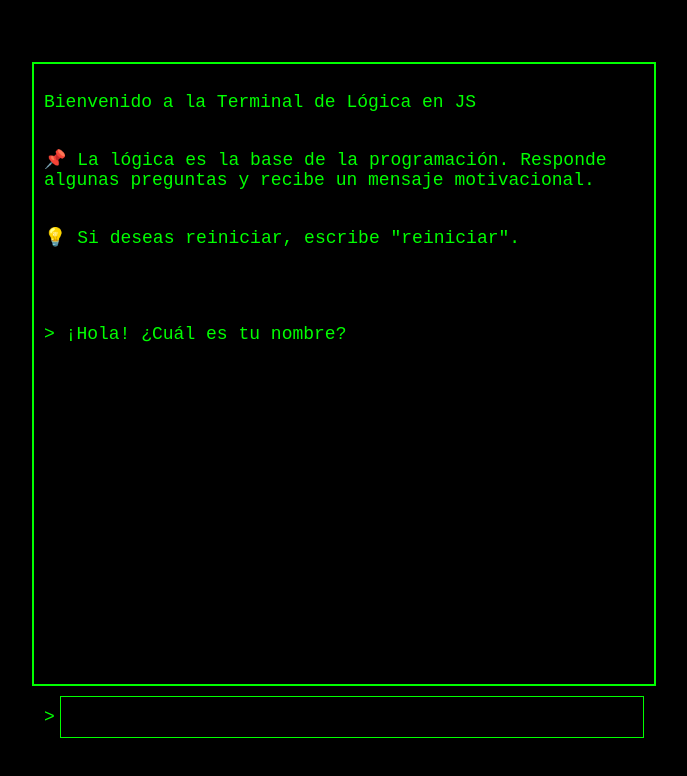
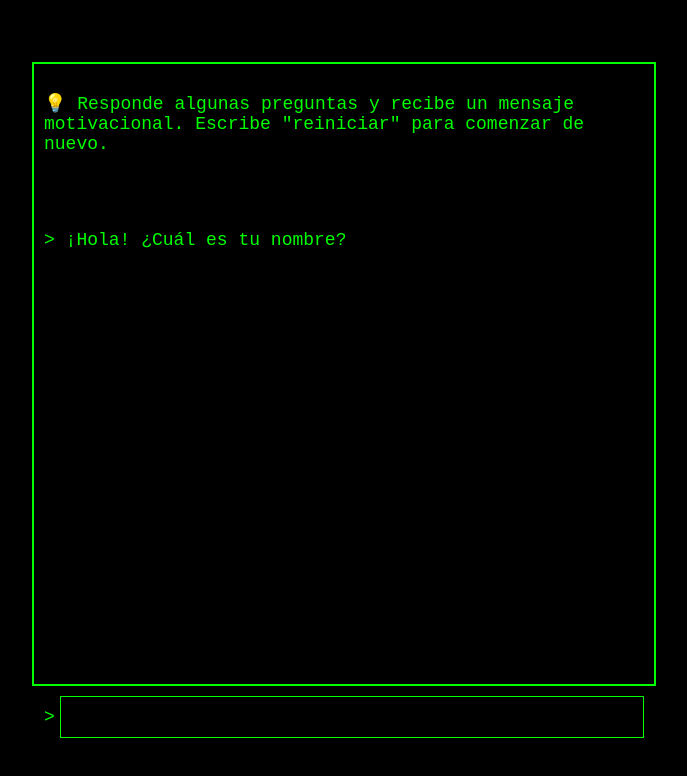
Before and after one commit to andresfe08/The-Future-s-Now, a plain HTML site: page LogicaConsola/ConsolaLogica.html in a window 1280 px wide. Shown: the whole page, without its empty margins (296-983 px from the left). Drawn offline with Linux system fonts and the light colour scheme.

Commit message:
Update ConsolaLogica.html

```diff
--- a/LogicaConsola/ConsolaLogica.html
+++ b/LogicaConsola/ConsolaLogica.html
@@ -85,9 +85,7 @@
 <body>
 
     <div id="terminal">
-        <p>Bienvenido a la Terminal de Lógica en JS</p>
-        <p>📌 La lógica es la base de la programación. Responde algunas preguntas y recibe un mensaje motivacional.</p>
-        <p>💡 Si deseas reiniciar, escribe "reiniciar".</p>
+        <p>💡 Responde algunas preguntas y recibe un mensaje motivacional. Escribe "reiniciar" para comenzar de nuevo.</p>
         <br>
     </div>
 
```
